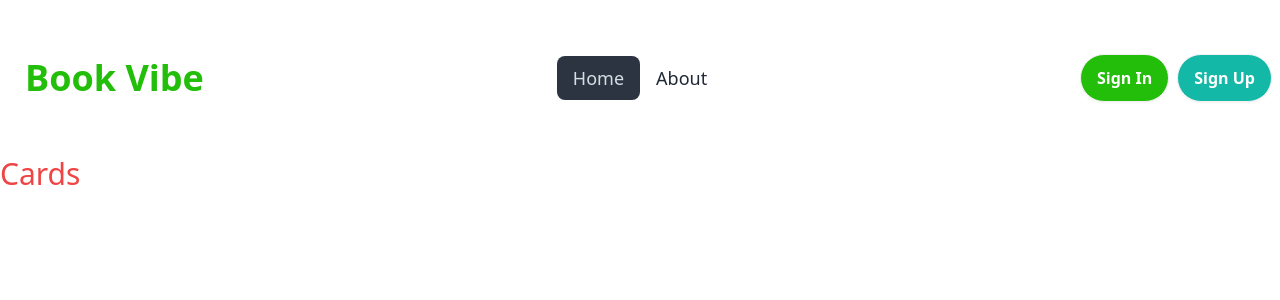
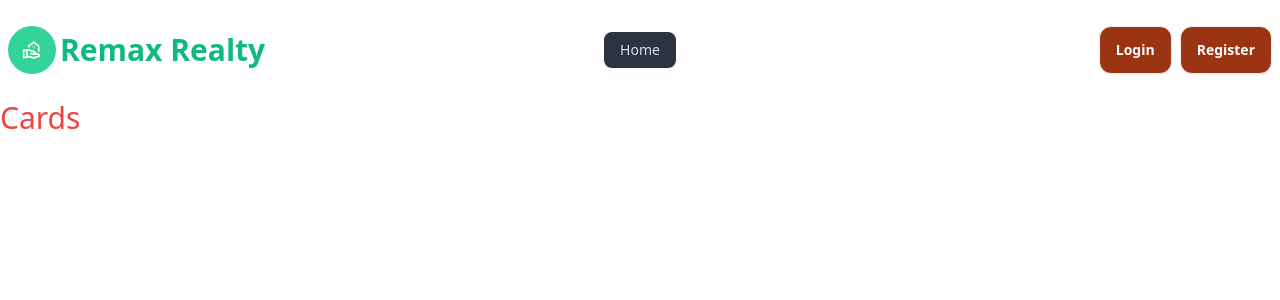
Before and after one commit to farzana-mohsin/gen-z-client, a React (Vite) app: page / in a window 1280 px wide. Shown: the top 300 px of the page. Built offline with nearby package versions, Linux system fonts and the light colour scheme; no server answers.

Commit message:
make firebase register and login functional

```diff
--- a/src/Components/Login.jsx
+++ b/src/Components/Login.jsx
@@ -6,10 +6,9 @@ import { ToastContainer, toast } from "react-toastify";
 import "react-toastify/dist/ReactToastify.css";
 
 const Login = () => {
-  const [setLoginError] = useState("");
-  const [setLoginSuccess] = useState("");
-  const { signIn, signInWithGoogle, signInWithGithub } =
-    useContext(AuthContext);
+  const [, setLoginError] = useState("");
+  const [, setLoginSuccess] = useState("");
+  const { signIn, signInWithGoogle } = useContext(AuthContext);
 
   const navigate = useNavigate();
   const from = "/";
@@ -47,13 +46,13 @@ const Login = () => {
       .catch((error) => console.error(error));
   };
 
-  const handleGithubSignIn = () => {
-    signInWithGithub()
-      .then((result) => {
-        console.log(result.user);
-      })
-      .catch((error) => console.error(error));
-  };
+  // const handleGithubSignIn = () => {
+  //   signInWithGithub()
+  //     .then((result) => {
+  //       console.log(result.user);
+  //     })
+  //     .catch((error) => console.error(error));
+  // };
 
   return (
     <div className='mb-10 lg:mb-2'>
@@ -162,7 +161,7 @@ const Login = () => {
             </svg>
             <p>Login with Google</p>
           </button>
-          <button
+          {/* <button
             onClick={() => handleGithubSignIn()}
             aria-label='Login with GitHub'
             role='button'
@@ -176,7 +175,7 @@ const Login = () => {
               <path d='M16 0.396c-8.839 0-16 7.167-16 16 0 7.073 4.584 13.068 10.937 15.183 0.803 0.151 1.093-0.344 1.093-0.772 0-0.38-0.009-1.385-0.015-2.719-4.453 0.964-5.391-2.151-5.391-2.151-0.729-1.844-1.781-2.339-1.781-2.339-1.448-0.989 0.115-0.968 0.115-0.968 1.604 0.109 2.448 1.645 2.448 1.645 1.427 2.448 3.744 1.74 4.661 1.328 0.14-1.031 0.557-1.74 1.011-2.135-3.552-0.401-7.287-1.776-7.287-7.907 0-1.751 0.62-3.177 1.645-4.297-0.177-0.401-0.719-2.031 0.141-4.235 0 0 1.339-0.427 4.4 1.641 1.281-0.355 2.641-0.532 4-0.541 1.36 0.009 2.719 0.187 4 0.541 3.043-2.068 4.381-1.641 4.381-1.641 0.859 2.204 0.317 3.833 0.161 4.235 1.015 1.12 1.635 2.547 1.635 4.297 0 6.145-3.74 7.5-7.296 7.891 0.556 0.479 1.077 1.464 1.077 2.959 0 2.14-0.020 3.864-0.020 4.385 0 0.416 0.28 0.916 1.104 0.755 6.4-2.093 10.979-8.093 10.979-15.156 0-8.833-7.161-16-16-16z'></path>
             </svg>
             <p>Login with GitHub</p>
-          </button>
+          </button> */}
         </div>
         <div className='flex items-center w-full my-2'>
           <hr className='w-full text-gray-400' />
--- a/src/Components/Navbar.jsx
+++ b/src/Components/Navbar.jsx
@@ -1,27 +1,48 @@
-import { NavLink } from "react-router-dom";
+import { useContext } from "react";
+import { Link, NavLink } from "react-router-dom";
+import { AuthContext } from "../Provider/AuthProvider";
+import { MdOutlineRealEstateAgent } from "react-icons/md";
+// import "animate.css";
+
+// import { Link } from "react-router-dom";
 
 const Navbar = () => {
-  const pageLinks = (
+  const { user, logOut } = useContext(AuthContext);
+
+  const navLinks = (
     <>
-      <li className='text-lg'>
+      <li>
         <NavLink to='/'>Home</NavLink>
       </li>
-      <li className='text-lg'>
-        <NavLink to='/about'>About</NavLink>
+      {user && (
+        <>
+          <li>
+            <NavLink to='/special-deals'>What&apos;s Special</NavLink>
           </li>
-      {/* <li className='text-lg'>
-        <NavLink to='/listed-books'>Listed Books</NavLink>
+          {/* <li>
+            <NavLink to='/user-profile'>User Profile</NavLink>
+          </li> */}
+          <li>
+            <NavLink to='/update-profile'>Update Profile</NavLink>
           </li>
-      <li className='text-lg'>
-        <NavLink to='/pages-to-read'>Pages To Read</NavLink>
-      </li>
-      <li className='text-lg'>
-        <NavLink to='/upcoming-books'>What&apos;s Next</NavLink>
-      </li> */}
+        </>
+      )}
     </>
   );
+
+  const handleSignOut = () => {
+    logOut()
+      .then((result) => {
+        console.log(result.user);
+      })
+      .catch((error) => {
+        console.log(error.message);
+      });
+  };
+
   return (
-    <div className='container mx-auto navbar bg-base-100 my-10'>
+    <div>
+      <div className='navbar bg-base-100 my-4 container mx-auto'>
         <div className='navbar-start'>
           <div className='dropdown'>
             <div
@@ -31,7 +52,7 @@ const Navbar = () => {
             >
               <svg
                 xmlns='http://www.w3.org/2000/svg'
-              className='h-6 w-6'
+                className='h-5 w-5'
                 fill='none'
                 viewBox='0 0 24 24'
                 stroke='currentColor'
@@ -46,25 +67,77 @@ const Navbar = () => {
             </div>
             <ul
               tabIndex={0}
-            className='menu menu-sm dropdown-content mt-3 z-[1] p-2 rounded-box w-36 lg:w-52'
+              className='menu menu-sm dropdown-content mt-3 z-[2] p-2 shadow bg-base-100 rounded-box w-52'
             >
-            {pageLinks}
+              {navLinks}
             </ul>
           </div>
-        <a className='btn btn-ghost text-[#23BE0A] text-2xl lg:text-4xl font-extrabold'>
-          Book Vibe
-        </a>
+          <div className='flex items-center justify-center w-12 h-12 rounded-full bg-emerald-400 text-xl text-white font-bold'>
+            <MdOutlineRealEstateAgent />
+          </div>
+          <h1 className='animate__animated animate__fadeInLeft text-2xl md:text-3xl font-bold text-emerald-500 pl-1'>
+            Remax Realty
+          </h1>
         </div>
         <div className='navbar-center hidden lg:flex'>
-        <ul className='menu menu-horizontal px-1'>{pageLinks}</ul>
+          <ul className='menu menu-horizontal px-1'>{navLinks}</ul>
         </div>
-      <div className='navbar-end gap-2 mr-5 lg:mr-auto'>
-        <a className='btn text-white bg-[#23BE0A] text-xs lg:text-base rounded-3xl'>
-          Sign In
-        </a>
-        <a className='btn text-white bg-teal-500 text-xs lg:text-base rounded-3xl '>
-          Sign Up
-        </a>
+        <div className='navbar-end flex flex-col md:flex-row items-center'>
+          {/* <div
+            tabIndex={0}
+            role='button'
+            className='btn btn-ghost btn-circle avatar'
+          ></div> */}
+
+          {user ? (
+            <div className='flex md:flex-row items-center gap-2'>
+              {/* {user?.displayName || user?.uid.slice(0, 8) || "user not found"}
+              <img
+                className='w-10 rounded-full hidden md:block'
+                alt='image not found'
+                src={
+                  user?.photoURL ||
+                  "https://i.ibb.co/YDgsXWt/360-F-229758328-7x8jw-Cwjt-BMm-C6rg-Fz-LFh-Zo-Ep-Lob-B6-L8.jpg"
+                }
+              /> */}
+              <div
+                className='tooltip tooltip-bottom tooltip-accent rounded-full bg-transparent border-none text-white'
+                data-tip={user?.displayName || "user not found"}
+              >
+                <button className='btn rounded-full bg-transparent border-none'>
+                  <img
+                    className='w-10 md:block rounded-full bg-transparent border-none'
+                    alt='image not found'
+                    src={
+                      user?.photoURL ||
+                      "https://i.ibb.co/YDgsXWt/360-F-229758328-7x8jw-Cwjt-BMm-C6rg-Fz-LFh-Zo-Ep-Lob-B6-L8.jpg"
+                    }
+                  />
+                </button>
+              </div>
+
+              <button
+                onClick={() => handleSignOut()}
+                className=' bg-emerald-400 text-white px-4 py-2 border text-sm rounded-xl ml-2'
+              >
+                Sign Out
+              </button>
+            </div>
+          ) : (
+            <div className='flex flex-row'>
+              <Link to='/login'>
+                <button className='btn  bg-orange-800 text-white md:px-4 md:py-2 border text-sm rounded-xl md:ml-2 hover:bg-yellow-400'>
+                  Login
+                </button>
+              </Link>
+              <Link to='/register'>
+                <button className='btn  bg-orange-800 text-white md:px-4 md:py-2 border text-sm rounded-xl ml-2  hover:bg-yellow-400'>
+                  Register
+                </button>
+              </Link>
+            </div>
+          )}
+        </div>
       </div>
     </div>
   );
--- a/src/Components/Register.jsx
+++ b/src/Components/Register.jsx
@@ -9,8 +9,8 @@ import { FaEye } from "react-icons/fa";
 // import { PiEyeFill } from "react-icons/pi";
 
 const Register = () => {
-  const [setRegisterError] = useState("");
-  const [setRegisterSuccess] = useState("");
+  const [, setRegisterError] = useState("");
+  const [, setRegisterSuccess] = useState("");
 
   const [showPassword, setShowPassword] = useState(false);
 
```
Lines whose indentation alone changed are shown as unchanged.
